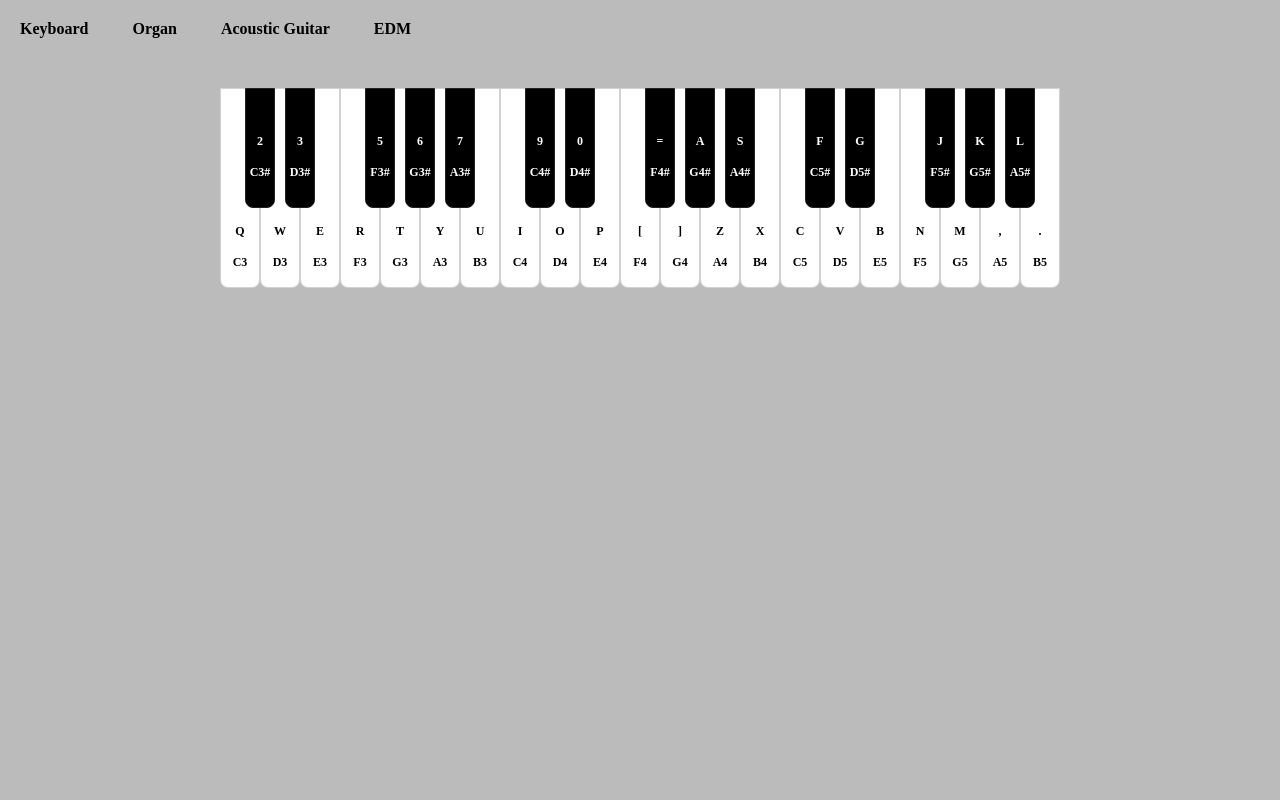
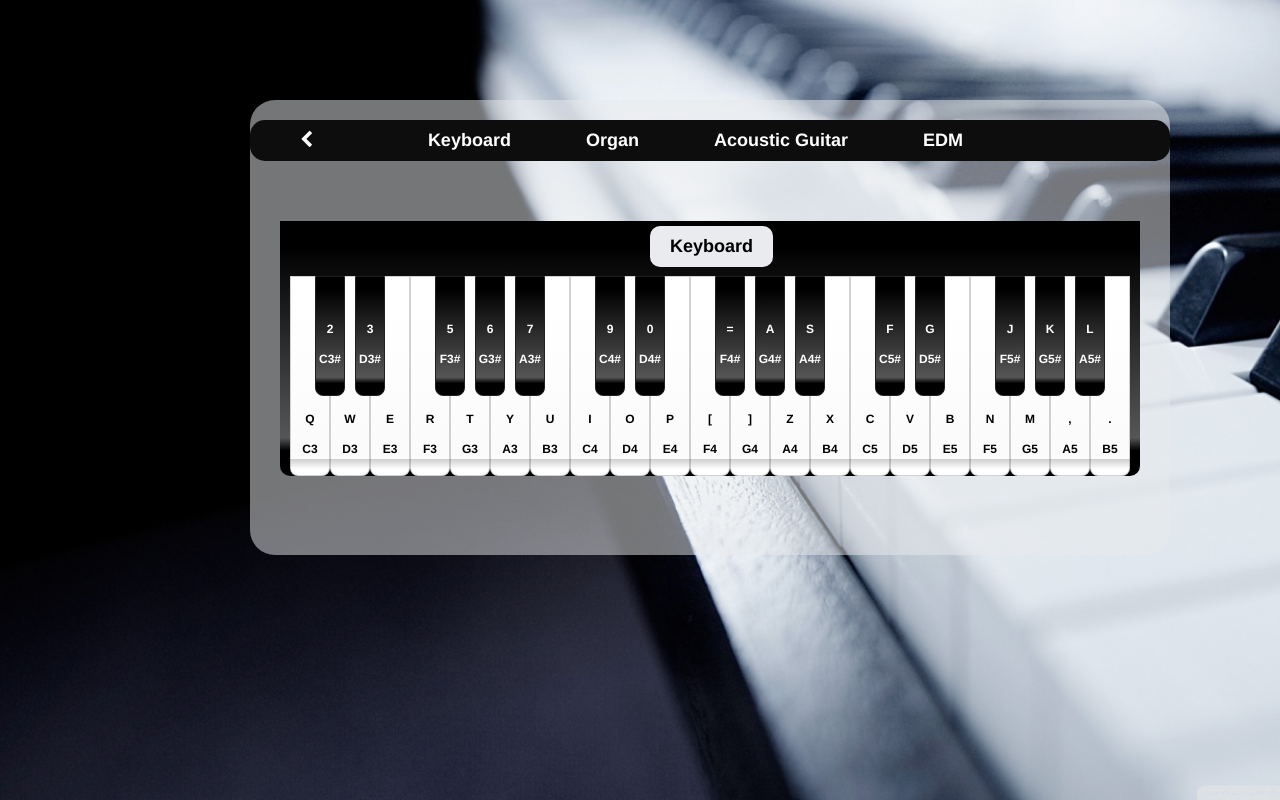
Before and after one commit to singh-sukhmanjit/AV_Songify, a PHP site: page /piano.html in a window 1280 px wide. Run offline with PHP 8.4, Linux system fonts and the light colour scheme; some libraries are stand-ins or nearby versions.

Commit message:
piano ui complete, songs app almost done

```diff
--- a/main.css
+++ b/main.css
@@ -11,6 +11,7 @@ body {
     border: 0;
     margin: 0;
     font-size: 16px;
+    font-family: "Helvetica Neue",Helvetica,Arial,sans-serif;
 }
 
 a{
@@ -98,11 +99,6 @@ h1 {
     display: flex;
 }
 
-#piano_wrapper{
-    background-color: #BBB;
-    height: 100%;
-}
-
 .welcome-screen {
     height: 100%;
     width: 100%;
@@ -143,6 +139,10 @@ h1 {
 
 #songList li a{
   color: inherit;
+}
+
+#songList li i{
+  cursor: default;
 }
 
 #songList li:nth-child(6){
@@ -375,7 +375,7 @@ table.dataTable tbody tr {
 
 #songs_filter {
     color: transparent;
-    padding-right: 147px;
+    padding-right: 377px;
 }
 #songs_filter input {
     width: 400px;
@@ -392,18 +392,41 @@ table.dataTable tbody tr {
     color: gray;
 }
 
+#pianoBody{
+    background: url('img/windows_8_piano-wallpaper-1366x768_2.jpg');
+    background-size: cover;
+    max-height: 100vh;
+}
 
-#piano_wrapper{
+#pianoBox{
+  background-color: rgba(233, 235, 238, 0.5);
+  position: absolute;
+  top: 100px;
+  left: 250px;
+  border-radius: 25px;
+  width: 920px;
+  height: 455px;
+}
 
-
+#piano-container{
+  position: relative;
+  top: 80px;
+  background: linear-gradient(black 10%, rgb(86, 86, 86) 85%, black 90%);
+  width: 860px;
+  height: 255px;
+  left: 30px;
+  border-bottom-left-radius: 10px;
+  border-bottom-right-radius: 10px;
 }
 
 #piano{
-    position: relative;
-    margin: 30px auto;
-    width: 840px;
-    height: 200px;
-    font-size: 12px;
+  position: relative;
+  left: 10px;
+  top: 55px;
+  width: 840px;
+  height: 200px;
+  font-size: 12px;
+  display: inline-block;
 }
 
 .key{
@@ -416,7 +439,7 @@ table.dataTable tbody tr {
 }
 
 .white{
-    background-color: #fff;
+    background: linear-gradient(white 10%, rgb(251, 251, 251) 92%, rgb(208, 207, 207) 91%, white 97%);
     height: 200px;
     width: 40px;
     border: 1px solid rgba(32,32,32,0.2);
@@ -426,7 +449,7 @@ table.dataTable tbody tr {
 
 .black{
     color: #fff;
-    background-color: #000;
+    background: linear-gradient(black 10%, rgb(86, 86, 86) 85%, black 90%);
     height: 120px;
     width: 30px;
     border: 1px solid rgb(32,32,32);
@@ -441,10 +464,46 @@ table.dataTable tbody tr {
     margin-top: 45px;
 }
 
-#instrument h4{
+#instrument{
+  margin: 0;
+  font-size: 18px;
+  font-weight: bold;
+  background: #0D0D0D;
+  color: #fff;
+  border-radius: 15px;
+  position: relative;
+  top: 20px;
+}
+
+#instrument li{
     display: inline-block;
-    margin:20px 20px;
     cursor: pointer;
+    margin-left: 50px;
+    padding: 10px;
+    border-radius: 10px;
+}
+
+#instrument li a{
+  color: inherit;
+}
+
+#instrument li:first-child{
+  margin-left: 0px;
+}
+
+#instrument li:nth-child(2){
+  margin-left: 90px;
+}
+
+#instName{
+  left: 370px;
+  position: absolute;
+  top: 5px;
+  background: rgb(233, 235, 238);
+  padding: 10px 20px;
+  border-radius: 10px;
+  font-size: 18px;
+  font-weight: bold;
 }
 
 #inst{
@@ -596,6 +655,10 @@ table.dataTable tbody tr {
     left: 785px;
 }
 
-.pressed{
-    background-color: red;
+.whitePressed{
+  background: linear-gradient(white 10%, #e4e4e4 92%, #d0cfcf 91%, white 97%);
 }
+
+.blackPressed{
+  background: linear-gradient(#313131 10%, #3a3a3a 85%, black 90%);
+}
--- a/piano.html
+++ b/piano.html
@@ -9,17 +9,24 @@
 	    <link rel="stylesheet" type="text/css" href="main.css">
 	</head>
 
-	<body>
+	<body id="pianoBody">
 		<div id="piano_wrapper" class="">
-            <div id="instrument">
-                <h4 id="keyboard">Keyboard</h4>
-                <h4 id="organ">Organ</h4>
-                <h4 id="guitar">Acoustic Guitar</h4>
-                <h4 id="edm">EDM</h4>
-            </div>
-            <div id="piano">
 
-            </div>
+						<div id="pianoBox">
+							<ul id="instrument">
+								<li><a href="index.php"><i class="fa fa-chevron-left" aria-hidden="true"></i></a></li>
+                <li id="keyboard">Keyboard</li>
+                <li id="organ">Organ</li>
+                <li id="guitar">Acoustic Guitar</li>
+                <li id="edm">EDM</li>
+	            </ul>
+							<div id="piano-container">
+								<span id="instName">Keyboard</span>
+		            <div id="piano">
+
+		            </div>
+							</div>
+						</div>
         </div>
 
 		<script src="jquery-3.2.1.js"></script>
--- a/piano.js
+++ b/piano.js
@@ -1,18 +1,22 @@
 var instrument=0;	//initially set id=0, eh piano di hai
 $('#keyboard').on('click', function(){
     instrument=0;
+    $('#instName').text('Keyboard');
 })
 
 $('#organ').on('click', function(){
     instrument=1;	//instrument = organ
+    $('#instName').text('Organ');
 })
 
 $('#guitar').on('click', function(){
     instrument=2;	//instrument = acoustic guitar
+    $('#instName').text('Acoustic Guitar');
 })
 
 $('#edm').on('click', function(){
     instrument=3;	//instrument = edm
+    $('#instName').text('EDM');
 })
 
 //array of objects of note and octave, click or keyboard event isko trigger krke note and octave ki value se sound play krega
@@ -106,11 +110,20 @@ function black_keys(){
 
 //when key press hoga, us key ko blink krne ke liye
 function pressed(i){
-    $('#'+music_id[i]).addClass('pressed');
-        setTimeout(function(){
-            $('#'+music_id[i]).removeClass('pressed');
-        },200);
-
+    var a = $('#'+music_id[i]);
+    var b = a[0].classList.value;
+    if(b.search('white') >= 0){
+      a.addClass('whitePressed');
+      setTimeout(function(){
+        a.removeClass('whitePressed');
+      },200);
+    }
+    else{
+      a.addClass('blackPressed');
+      setTimeout(function(){
+          a.removeClass('blackPressed');
+      },200);
+    }
 }
 
 
```
Also changed, not shown: admin.php (+8 -8 lines), index.php (+23 -18 lines), main.js (+83 -60 lines), songListScript.php (added, +19 -0 lines), img/268x0w.jpg (added), img/Front.jpg (added), img/So-High-Sidhu-Moose-Wala-Byg-Byrd-Punjabi-Song-Lyrics.jpg (added), img/windows_8_piano-wallpaper-1366x768.jpg (added), img/windows_8_piano-wallpaper-1366x768_2.jpg (added), 3 other files.
